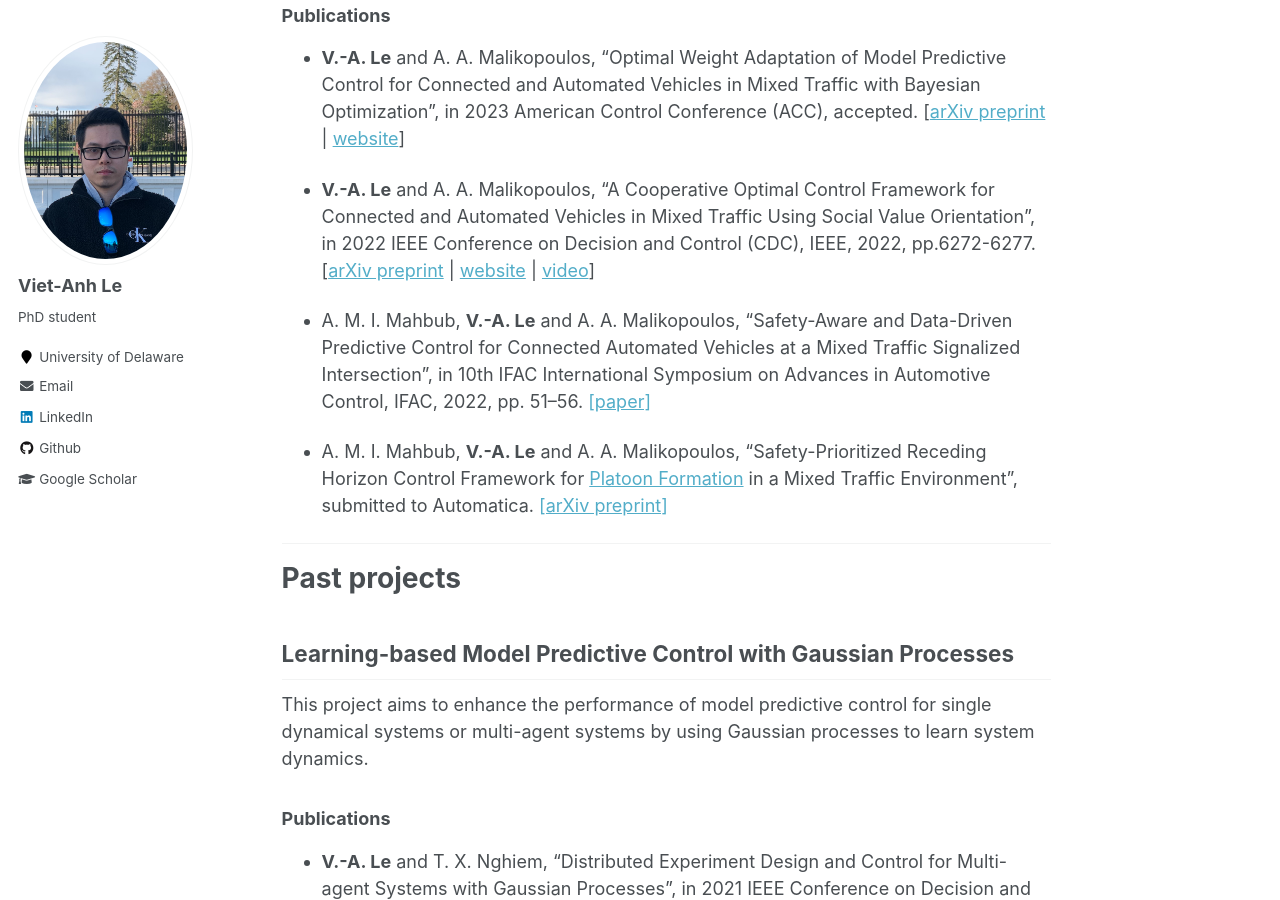
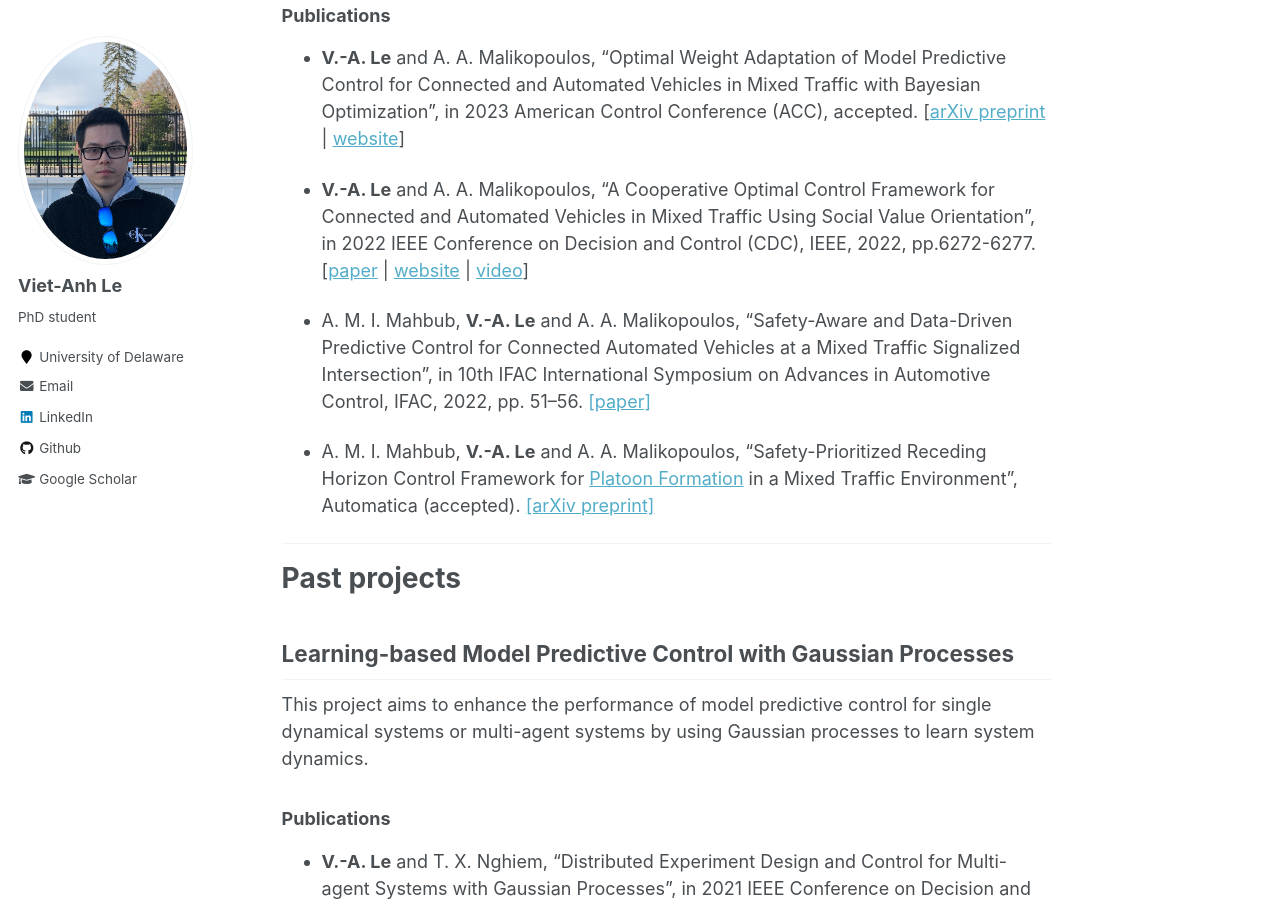
Before and after one commit to vietanhle0101/vietanhle0101.github.io, a Jekyll site: the page built from _pages/projects.md, in a window 1280 px wide and 900 px high, scrolled down 809 px. Built offline with Jekyll 4.4.1, drawn with Linux system fonts in a browser that asks for light colours.

Commit message:
automatica paper

```diff
--- a/_pages/projects.md
+++ b/_pages/projects.md
@@ -15,12 +15,12 @@ In this project, we develop intelligent motion planning and control methods for
 
 * **V.-A. Le** and A. A. Malikopoulos, “Optimal Weight Adaptation of Model Predictive Control for Connected and Automated Vehicles in Mixed Traffic with Bayesian Optimization”, in 2023 American Control Conference (ACC), accepted. [[arXiv preprint](https://arxiv.org/abs/2210.00700) \| [website](https://sites.google.com/view/ud-ids-lab/mpc-bayesopt)]
 
-* **V.-A. Le** and A. A. Malikopoulos, “A Cooperative Optimal Control Framework for Connected and Automated Vehicles in Mixed Traffic Using Social Value Orientation”, in 2022 IEEE Conference on Decision and Control (CDC), IEEE, 2022, pp.6272-6277. [[arXiv preprint](https://arxiv.org/abs/2203.17106) \| [website](https://sites.google.com/view/ud-ids-lab/socially-cooperative-control) \| [video](https://youtu.be/xHdO6EDUfCQ)]
+* **V.-A. Le** and A. A. Malikopoulos, “A Cooperative Optimal Control Framework for Connected and Automated Vehicles in Mixed Traffic Using Social Value Orientation”, in 2022 IEEE Conference on Decision and Control (CDC), IEEE, 2022, pp.6272-6277. [[paper](https://ieeexplore.ieee.org/document/9993337) \| [website](https://sites.google.com/view/ud-ids-lab/socially-cooperative-control) \| [video](https://youtu.be/xHdO6EDUfCQ)]
 
 * A. M. I. Mahbub, **V.-A. Le** and A. A. Malikopoulos, “Safety-Aware and Data-Driven Predictive Control for Connected Automated Vehicles at a Mixed Traffic Signalized Intersection”, in 10th IFAC International Symposium on
 Advances in Automotive Control, IFAC, 2022, pp. 51–56. [[paper]](https://www.sciencedirect.com/science/article/pii/S2405896322022935)
 
-* A. M. I. Mahbub, **V.-A. Le** and A. A. Malikopoulos, “Safety-Prioritized Receding Horizon Control Framework for [Platoon Formation](https://www.facebook.com/watch/?v=744859806128975) in a Mixed Traffic Environment”, submitted to Automatica. [[arXiv preprint]](https://arxiv.org/abs/2205.10673)
+* A. M. I. Mahbub, **V.-A. Le** and A. A. Malikopoulos, “Safety-Prioritized Receding Horizon Control Framework for [Platoon Formation](https://www.facebook.com/watch/?v=744859806128975) in a Mixed Traffic Environment”, Automatica (accepted). [[arXiv preprint]](https://arxiv.org/abs/2205.10673)
 
 <hr />
 
```
Also changed, not shown: _pages/about.md (+2 -0 lines), 1 other file.
